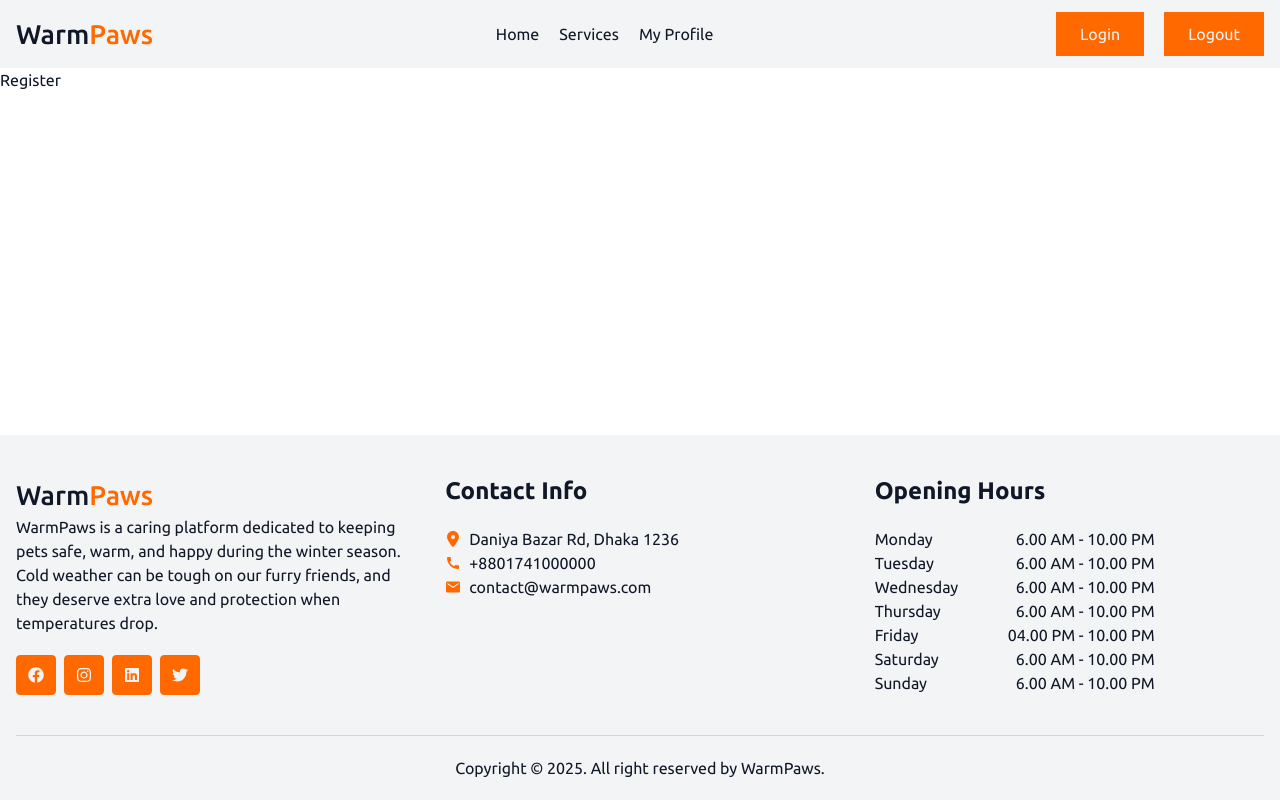
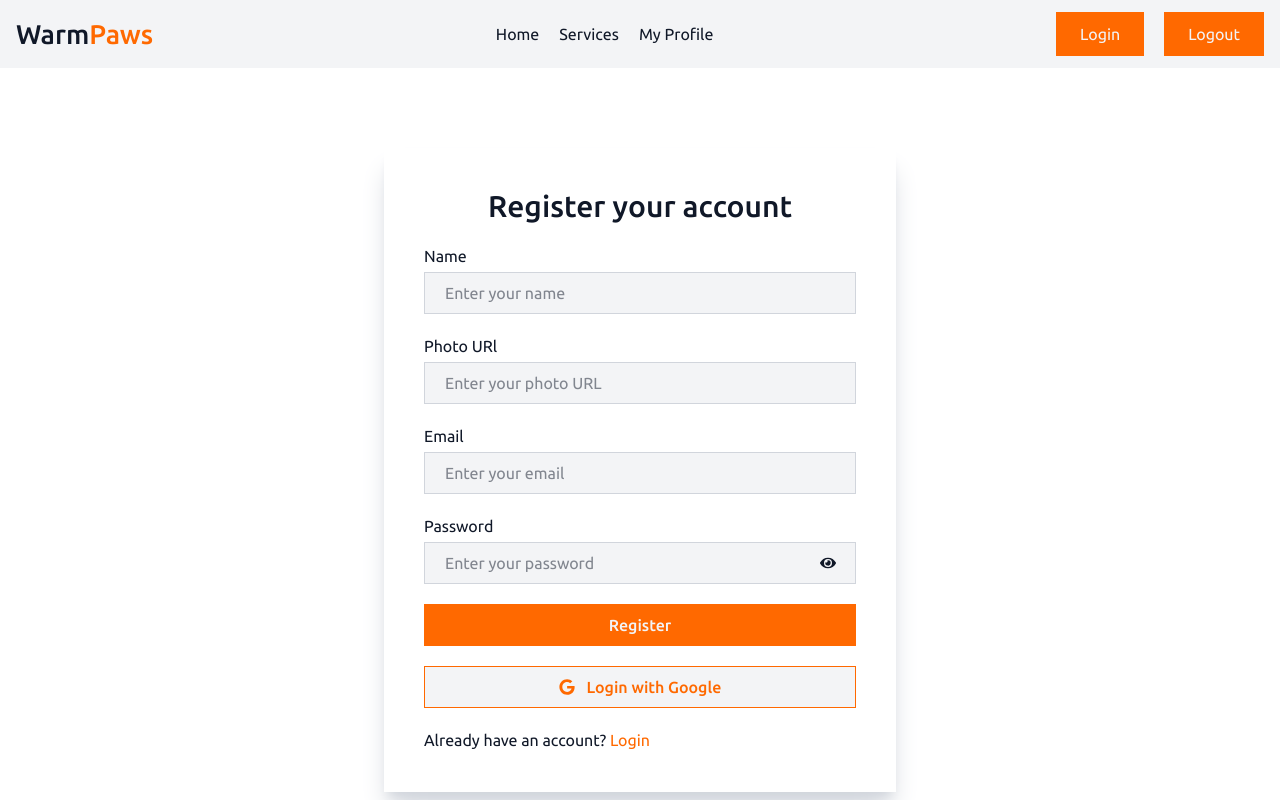
Before and after one commit to LitanMolla/WarmPaws, a React (Vite) app: page /register in a window 1280 px wide. Shown: the top 800 px of the page. Built offline with nearby package versions, Linux system fonts and the light colour scheme; no server answers.

Commit message:
added login and register funcanallaty

```diff
--- a/package.json
+++ b/package.json
@@ -12,6 +12,7 @@
   "dependencies": {
     "@tailwindcss/vite": "^4.1.15",
     "animate.css": "^4.1.1",
+    "firebase": "^12.4.0",
     "react": "^19.1.1",
     "react-dom": "^19.1.1",
     "react-hot-toast": "^2.6.0",
--- /dev/null
+++ b/src/components/ErrorMessage/ErrorMessage.jsx
@@ -0,0 +1,30 @@
+import toast from 'react-hot-toast';
+
+const ErrorMessage = (error) => {
+    if (error.code === 'auth/invalid-credential') {
+        toast.error('Invalid credential');
+    } else if (error.code === 'auth/user-not-found') {
+        toast.error('No user found with this email');
+    } else if (error.code === 'auth/wrong-password') {
+        toast.error('Incorrect password');
+    } else if (error.code === 'auth/email-already-in-use') {
+        toast.error('This email is already registered');
+    } else if (error.code === 'auth/weak-password') {
+        toast.error('Password should be at least 6 characters');
+    } else if (error.code === 'auth/invalid-email') {
+        toast.error('Please enter a valid email address');
+    } else if (error.code === 'auth/missing-password') {
+        toast.error('Please enter your password');
+    } else if (error.code === 'auth/too-many-requests') {
+        toast.error('Too many attempts! Try again later');
+    } else if (error.code === 'auth/network-request-failed') {
+        toast.error('Network error! Please check your connection');
+    } else if (error.code === 'auth/popup-closed-by-user') {
+        toast.error('Popup closed before completing the sign-in');
+    } else if (error.code === 'auth/operation-not-allowed') {
+        toast.error('This sign-in method is not enabled');
+    } else {
+        toast.error('Something went wrong! Please try again');
+    }
+}
+export default ErrorMessage;
--- a/src/contex/AuthContex/AuthContex.jsx
+++ b/src/contex/AuthContex/AuthContex.jsx
@@ -1,5 +1,3 @@
 import { createContext } from 'react'
 
-const AuthContex = createContext()
-
-export default AuthContex
+export const AuthContex = createContext()
--- a/src/firebase/firebase.config.js
+++ b/src/firebase/firebase.config.js
@@ -0,0 +1,14 @@
+import { getAuth } from "firebase/auth";
+import { initializeApp } from "firebase/app";
+
+const firebaseConfig = {
+  apiKey: "AIzaSyDvAUpHAuq8kVNPTtSGM5AXZVjobquwc4c",
+  authDomain: "warmpaws-a5454.firebaseapp.com",
+  projectId: "warmpaws-a5454",
+  storageBucket: "warmpaws-a5454.firebasestorage.app",
+  messagingSenderId: "72607266667",
+  appId: "1:72607266667:web:3e96bf7141a99e39b63e2e"
+};
+
+const app = initializeApp(firebaseConfig);
+export const auth = getAuth(app);
--- a/src/layouts/Root/Root.jsx
+++ b/src/layouts/Root/Root.jsx
@@ -2,18 +2,20 @@ import React from 'react'
 import Header from '../Header/Header'
 import { Outlet } from 'react-router'
 import Footer from '../Footer/Footer'
+import { Toaster } from 'react-hot-toast'
 
 const Root = () => {
   return (
-    <div>
-        <div className="flex flex-col min-h-screen font-ubuntu text-gray-900">
-            <Header/>
-            <main className='flex-1'>
-                <Outlet/>
-            </main>
-            <Footer/>
-        </div>
-    </div>
+    <>
+      <div className="flex flex-col min-h-screen font-ubuntu text-gray-900">
+        <Header />
+        <main className='flex-1'>
+          <Outlet />
+        </main>
+        <Footer />
+        <Toaster/>
+      </div>
+    </>
   )
 }
 
--- a/src/main.jsx
+++ b/src/main.jsx
@@ -3,9 +3,12 @@ import { createRoot } from 'react-dom/client'
 import './index.css'
 import { RouterProvider } from 'react-router'
 import AppRouter from './routes/AppRouter'
+import AuthProvider from './contex/AuthProvider/AuthProvider'
 
 createRoot(document.getElementById('root')).render(
   <StrictMode>
-    <RouterProvider router={AppRouter} />
+    <AuthProvider>
+      <RouterProvider router={AppRouter} />
+    </AuthProvider>
   </StrictMode>,
 )
--- a/src/pages/Login/Login.jsx
+++ b/src/pages/Login/Login.jsx
@@ -1,8 +1,62 @@
-import React from 'react'
+import React, { useContext, useState } from 'react'
+import Container from '../../components/Container/Container'
+import { FaEye, FaGoogle } from 'react-icons/fa'
+import { Link } from 'react-router'
+import { IoMdEyeOff } from 'react-icons/io'
+import { AuthContex } from '../../contex/AuthContex/AuthContex'
+import toast from 'react-hot-toast'
+import ErrorMessage from '../../components/ErrorMessage/ErrorMessage'
 
 const Login = () => {
+  const [showPassword, setShowPassword] = useState(false);
+  const { loginUser, googleLogin } = useContext(AuthContex);
+  const handleLogin = (event) => {
+    event.preventDefault();
+    const email = event.target.email.value;
+    const password = event.target.password.value;
+    loginUser(email, password)
+      .then(result => {
+        toast.success('Login successful')
+      })
+      .catch(error => {
+        ErrorMessage(error)
+      })
+  }
+  const handleGoogleLogin = () => {
+    googleLogin()
+      .then(result => {
+        toast.success('Login successful')
+      })
+      .catch(error => {
+        ErrorMessage(error)
+      })
+  }
   return (
-    <div>Login</div>
+    <>
+      <div className="my-20">
+        <Container>
+          <div className="max-w-lg w-full mx-auto p-5 md:p-10 shadow-xl shadow-gray-300 space-y-5">
+            <form onSubmit={handleLogin} className='w-full space-y-5'>
+              <h4 className='text-2xl font-medium md:text-3xl text-center'>Login your account</h4>
+              <div className="space-y-1">
+                <label className='block'>Email</label>
+                <input name='email' type="email" placeholder='Enter your email' className='bg-gray-100 w-full px-5 py-2 border border-gray-300 outline-0' />
+              </div>
+              <div className="space-y-1">
+                <label className='block'>Password</label>
+                <div className="relative">
+                  <input name='password' type={showPassword ? 'text' : 'password'} placeholder='Enter your password' className='bg-gray-100 w-full px-5 py-2 border border-gray-300 outline-0' />
+                  <button type='button' onClick={() => setShowPassword(!showPassword)} className='absolute top-1/2 right-5 -translate-y-1/2 cursor-pointer'>{showPassword ? <IoMdEyeOff /> : <FaEye />}</button>
+                </div>
+              </div>
+              <input type="submit" value="Login" className='bg-orange-500 w-full text-gray-100 py-2 cursor-pointer border duration-300 hover:bg-gray-100 border-orange-500 hover:text-orange-500 font-medium' />
+            </form>
+            <button onClick={handleGoogleLogin} className='w-full py-2 border border-orange-500 text-orange-500 font-medium cursor-pointer flex justify-center items-center gap-3 duration-300 hover:bg-orange-500 hover:text-gray-100 bg-gray-100'><FaGoogle /><span>Login with Google</span></button>
+            <p>Don't have an account? <Link to='/register' className='text-orange-500'>Register</Link></p>
+          </div>
+        </Container>
+      </div>
+    </>
   )
 }
 
--- a/src/pages/Register/Register.jsx
+++ b/src/pages/Register/Register.jsx
@@ -1,8 +1,73 @@
-import React from 'react'
+import React, { useContext, useState } from 'react'
+import Container from '../../components/Container/Container'
+import { FaEye, FaGoogle } from 'react-icons/fa'
+import { Link } from 'react-router'
+import { IoMdEyeOff } from 'react-icons/io'
+import { AuthContex } from '../../contex/AuthContex/AuthContex'
+import toast from 'react-hot-toast'
+import ErrorMessage from '../../components/ErrorMessage/ErrorMessage'
 
 const Register = () => {
+  const [showPassword, setShowPassword] = useState(false);
+  const { createUser, googleLogin } = useContext(AuthContex);
+  const handleRegister = (event) => {
+    event.preventDefault();
+    const name = event.target.name.value;
+    const email = event.target.email.value;
+    const photo = event.target.photo.value;
+    const password = event.target.password.value;
+    createUser(email, password)
+      .then(result => {
+        console.log(result)
+        toast.success('Register successfully')
+      })
+      .catch(error => {
+        ErrorMessage(error)
+      })
+  }
+  const handleGoogleLogin = () => {
+    googleLogin()
+      .then(result => {
+        toast.success('Login successful')
+      })
+      .catch(error => {
+        ErrorMessage(error)
+      })
+  }
   return (
-    <div>Register</div>
+    <>
+      <div className="my-20">
+        <Container>
+          <div className="max-w-lg w-full mx-auto p-5 md:p-10 shadow-xl shadow-gray-300 space-y-5">
+            <form onSubmit={handleRegister} className='w-full space-y-5'>
+              <h4 className='text-2xl font-medium md:text-3xl text-center'>Register your account</h4>
+              <div className="space-y-1">
+                <label className='block'>Name</label>
+                <input name='name' type="text" placeholder='Enter your name' className='bg-gray-100 w-full px-5 py-2 border border-gray-300 outline-0' />
+              </div>
+              <div className="space-y-1">
+                <label className='block'>Photo URl</label>
+                <input name='photo' type="text" placeholder='Enter your photo URL' className='bg-gray-100 w-full px-5 py-2 border border-gray-300 outline-0' />
+              </div>
+              <div className="space-y-1">
+                <label className='block'>Email</label>
+                <input name='email' type="email" placeholder='Enter your email' className='bg-gray-100 w-full px-5 py-2 border border-gray-300 outline-0' />
+              </div>
+              <div className="space-y-1">
+                <label className='block'>Password</label>
+                <div className="relative">
+                  <input name='password' type={showPassword ? 'text' : 'password'} placeholder='Enter your password' className='bg-gray-100 w-full px-5 py-2 border border-gray-300 outline-0' />
+                  <button type='button' onClick={() => setShowPassword(!showPassword)} className='absolute top-1/2 right-5 -translate-y-1/2 cursor-pointer'>{showPassword ? <IoMdEyeOff /> : <FaEye />}</button>
+                </div>
+              </div>
+              <input type="submit" value="Register" className='bg-orange-500 w-full text-gray-100 py-2 cursor-pointer border duration-300 hover:bg-gray-100 border-orange-500 hover:text-orange-500 font-medium' />
+            </form>
+            <button onClick={handleGoogleLogin} className='w-full py-2 border border-orange-500 text-orange-500 font-medium cursor-pointer flex justify-center items-center gap-3 duration-300 hover:bg-orange-500 hover:text-gray-100 bg-gray-100'><FaGoogle /><span>Login with Google</span></button>
+            <p>Already have an account? <Link to='/login' className='text-orange-500'>Login</Link></p>
+          </div>
+        </Container>
+      </div>
+    </>
   )
 }
 
```
Also changed, not shown: src/contex/AuthProvider/AuthProvider.jsx (+35 -4 lines), 1 other file (tests, documents, lock files or other folders).
